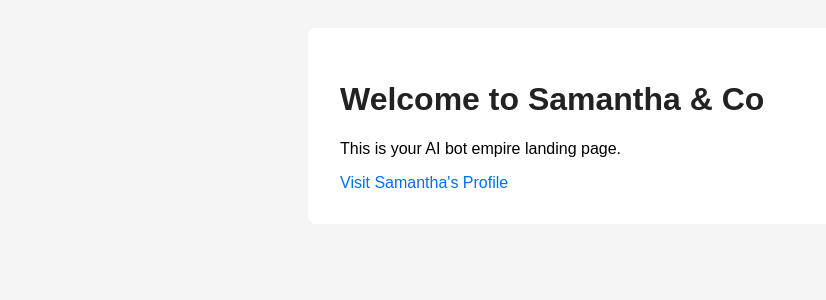
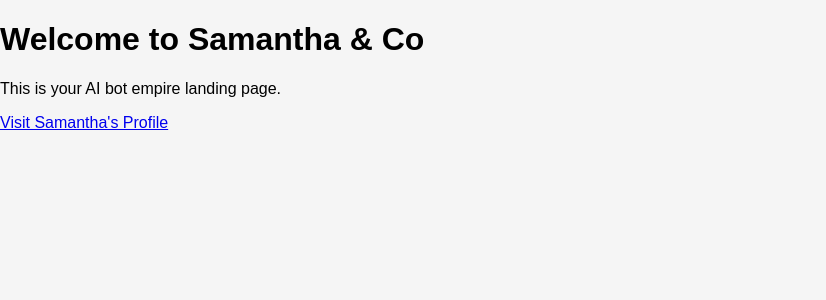
Before and after one commit to Samanthahamm696969/samantha-site, a Next.js app: page / in a window 1280 px wide. Shown: the top 300 px of the page, without its empty margins (0-826 px from the left). Built offline with nearby package versions, Linux system fonts and the light colour scheme.

Commit message:
Update globals.css

```diff
--- a/styles/globals.css
+++ b/styles/globals.css
@@ -1,5 +1,5 @@
-body { font-family: Arial, sans-serif; padding: 20px; background: #f5f5f5; }
-main { max-width: 600px; margin: auto; background: white; padding: 2rem; border-radius: 8px; }
-h1 { color: #222; }
-a { color: #0070f3; text-decoration: none; }
-a:hover { text-decoration: underline; }
+body {
+  font-family: Arial, sans-serif;
+  background-color: #f5f5f5;
+  margin: 0;
+}
```
